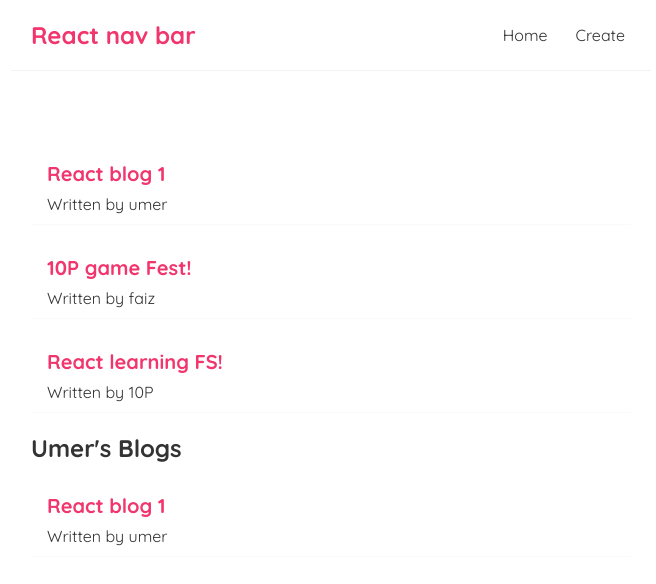
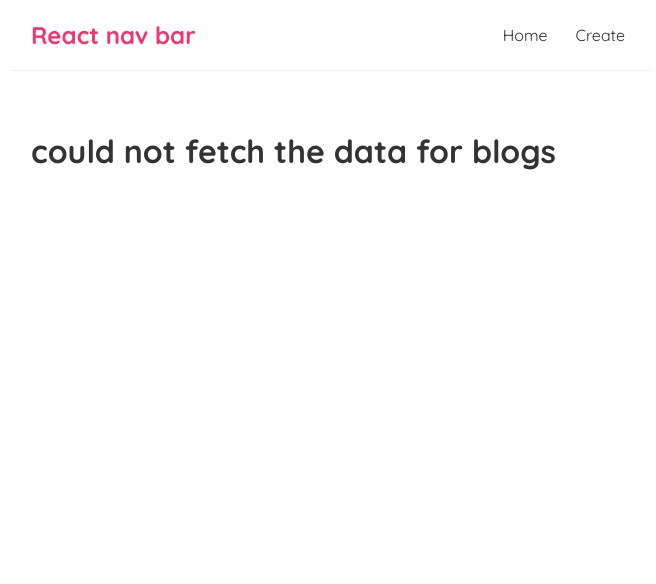
Before and after one commit to umerfaiz10p/react-learning-boiler, a React (Create React App) app: page / in a window 1280 px wide. Shown: the top 584 px of the page, without its empty margins (309-965 px from the left). Built offline with nearby package versions, Linux system fonts and the light colour scheme; no server answers; data requests are answered from the project's data file.

Commit message:
error handling

```diff
--- a/src/components/Home.js
+++ b/src/components/Home.js
@@ -4,23 +4,35 @@ import BlogList from "./BlogList";
 const Home = () => {
   const [blogs, setBlogs] = useState(null)
   const [isPending, setIsPending] = useState(true);
+  const [error, setError] = useState(null);
+
   useEffect(() => {
     setTimeout(() => {
-      fetch('http://localhost:8000/blogs')
+      fetch('http://localhost:8000/blogss')
       .then(res => {
+        if (!res.ok) { // error coming back from server
+          throw Error('could not fetch the data for blogs');
+        }
         return res.json();
       })
       .then(data => {
         setIsPending(false);
         setBlogs(data);
+        setError(null);
+      })
+      .catch(err => {
+        // auto catches network / connection error
+        setIsPending(false);
+        setError(err.message);
       })
     }, 1000);
   }, [])
 
   return (
     <div className="home">
+      { error && <div className="error-class"><h1>{ error }</h1></div>}
       { isPending && <div>Loading...</div> }
-      {blogs && <BlogList blogs={blogs} />}
+      {blogs && <BlogList blogs={blogs} title="All Blogs"/>}
       {blogs && <BlogList blogs={blogs.filter(blog => blog.author === 'umer')} title="Umer's Blogs"/>}
     </div>
   );
```
